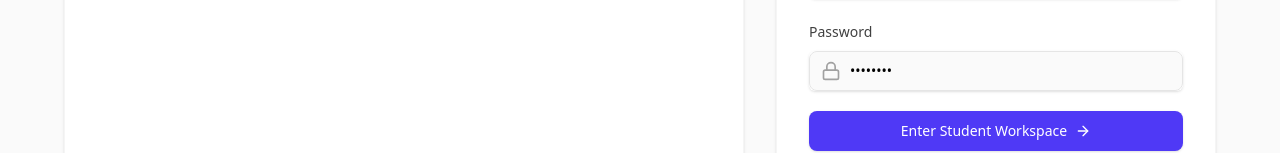
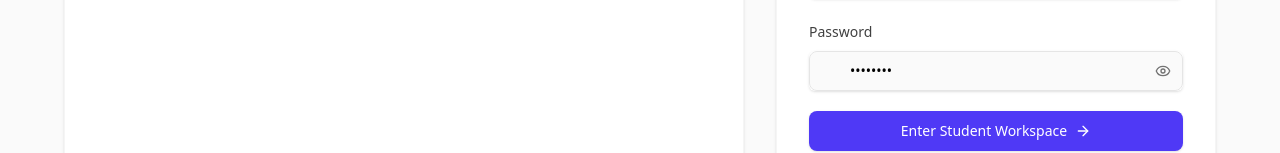
Before and after one commit to Eddiebot-creator/hams-fullstack, a React (Vite) app: page /login in a window 1280 px wide. Shown: the part 508-661 px from the top of the page. Built offline with nearby package versions, Linux system fonts and the light colour scheme; no server answers.

Commit message:
Add password visibility toggles

```diff
--- /dev/null
+++ b/src/components/ui/password-input.tsx
@@ -0,0 +1,37 @@
+import * as React from "react";
+import { Eye, EyeOff } from "lucide-react";
+import { cn } from "@/src/lib/utils";
+
+export interface PasswordInputProps extends Omit<React.InputHTMLAttributes<HTMLInputElement>, "type"> {}
+
+const PasswordInput = React.forwardRef<HTMLInputElement, PasswordInputProps>(
+  ({ className, ...props }, ref) => {
+    const [isVisible, setIsVisible] = React.useState(false);
+
+    return (
+      <div className="relative">
+        <input
+          type={isVisible ? "text" : "password"}
+          className={cn(
+            "flex h-10 w-full rounded-md border border-input bg-background px-3 py-2 pr-11 text-sm ring-offset-background file:border-0 file:bg-transparent file:text-sm file:font-medium placeholder:text-muted-foreground focus-visible:outline-none focus-visible:ring-2 focus-visible:ring-ring focus-visible:ring-offset-2 disabled:cursor-not-allowed disabled:opacity-50",
+            className
+          )}
+          ref={ref}
+          {...props}
+        />
+        <button
+          type="button"
+          onClick={() => setIsVisible((value) => !value)}
+          className="absolute inset-y-0 right-0 flex w-10 items-center justify-center text-neutral-500 hover:text-neutral-900"
+          aria-label={isVisible ? "Hide password" : "Show password"}
+        >
+          {isVisible ? <EyeOff className="h-4 w-4" /> : <Eye className="h-4 w-4" />}
+        </button>
+      </div>
+    );
+  }
+);
+
+PasswordInput.displayName = "PasswordInput";
+
+export { PasswordInput };
--- a/src/pages/Account.tsx
+++ b/src/pages/Account.tsx
@@ -2,6 +2,7 @@ import { useState, type FormEvent } from "react";
 import { KeyRound, Phone, UserRound } from "lucide-react";
 import { Button } from "@/src/components/ui/button";
 import { Input } from "@/src/components/ui/input";
+import { PasswordInput } from "@/src/components/ui/password-input";
 import { api } from "@/src/lib/api";
 
 export default function Account() {
@@ -79,8 +80,8 @@ export default function Account() {
           </div>
         </div>
         <div className="grid grid-cols-1 sm:grid-cols-2 gap-4">
-          <Input required type="password" placeholder="Current password" value={passwordForm.currentPassword} onChange={(event) => setPasswordForm({ ...passwordForm, currentPassword: event.target.value })} />
-          <Input required type="password" placeholder="New password" value={passwordForm.newPassword} onChange={(event) => setPasswordForm({ ...passwordForm, newPassword: event.target.value })} />
+          <PasswordInput required placeholder="Current password" value={passwordForm.currentPassword} onChange={(event) => setPasswordForm({ ...passwordForm, currentPassword: event.target.value })} />
+          <PasswordInput required placeholder="New password" value={passwordForm.newPassword} onChange={(event) => setPasswordForm({ ...passwordForm, newPassword: event.target.value })} />
         </div>
         <Button type="submit" variant="outline">Update Password</Button>
       </form>
--- a/src/pages/Login.tsx
+++ b/src/pages/Login.tsx
@@ -3,6 +3,7 @@ import { useNavigate } from "react-router-dom";
 import { motion } from "motion/react";
 import { Button } from "@/src/components/ui/button";
 import { Input } from "@/src/components/ui/input";
+import { PasswordInput } from "@/src/components/ui/password-input";
 import { Label } from "@/src/components/ui/label";
 import { ArrowRight, Lock, Mail, ShieldAlert, Shirt, User, UtensilsCrossed } from "lucide-react";
 import { api, type Role } from "@/src/lib/api";
@@ -163,10 +164,9 @@ export default function Login() {
                   <div className="absolute inset-y-0 left-0 pl-3 flex items-center pointer-events-none">
                     <Lock className="h-5 w-5 text-neutral-400" />
                   </div>
-                  <Input
+                  <PasswordInput
                     id="password"
                     name="password"
-                    type="password"
                     required
                     className="pl-10 block w-full border-neutral-200 focus:border-indigo-500 focus:ring-indigo-500 rounded-lg bg-neutral-50"
                     value="password"
--- a/src/pages/student/Profile.tsx
+++ b/src/pages/student/Profile.tsx
@@ -3,6 +3,7 @@ import { motion } from "motion/react";
 import { User, Mail, Phone, Building, ShieldCheck, Bell } from "lucide-react";
 import { Button } from "@/src/components/ui/button";
 import { Input } from "@/src/components/ui/input";
+import { PasswordInput } from "@/src/components/ui/password-input";
 import { api, type Notification, type Student } from "@/src/lib/api";
 
 export default function Profile() {
@@ -150,8 +151,8 @@ export default function Profile() {
           <p className="text-sm text-neutral-500">Use at least 6 characters for the new password.</p>
         </div>
         <div className="grid grid-cols-1 sm:grid-cols-2 gap-4">
-          <Input required type="password" placeholder="Current password" value={passwordForm.currentPassword} onChange={(event) => setPasswordForm({ ...passwordForm, currentPassword: event.target.value })} />
-          <Input required type="password" placeholder="New password" value={passwordForm.newPassword} onChange={(event) => setPasswordForm({ ...passwordForm, newPassword: event.target.value })} />
+          <PasswordInput required placeholder="Current password" value={passwordForm.currentPassword} onChange={(event) => setPasswordForm({ ...passwordForm, currentPassword: event.target.value })} />
+          <PasswordInput required placeholder="New password" value={passwordForm.newPassword} onChange={(event) => setPasswordForm({ ...passwordForm, newPassword: event.target.value })} />
         </div>
         <Button type="submit" variant="outline">Update Password</Button>
       </form>
```
